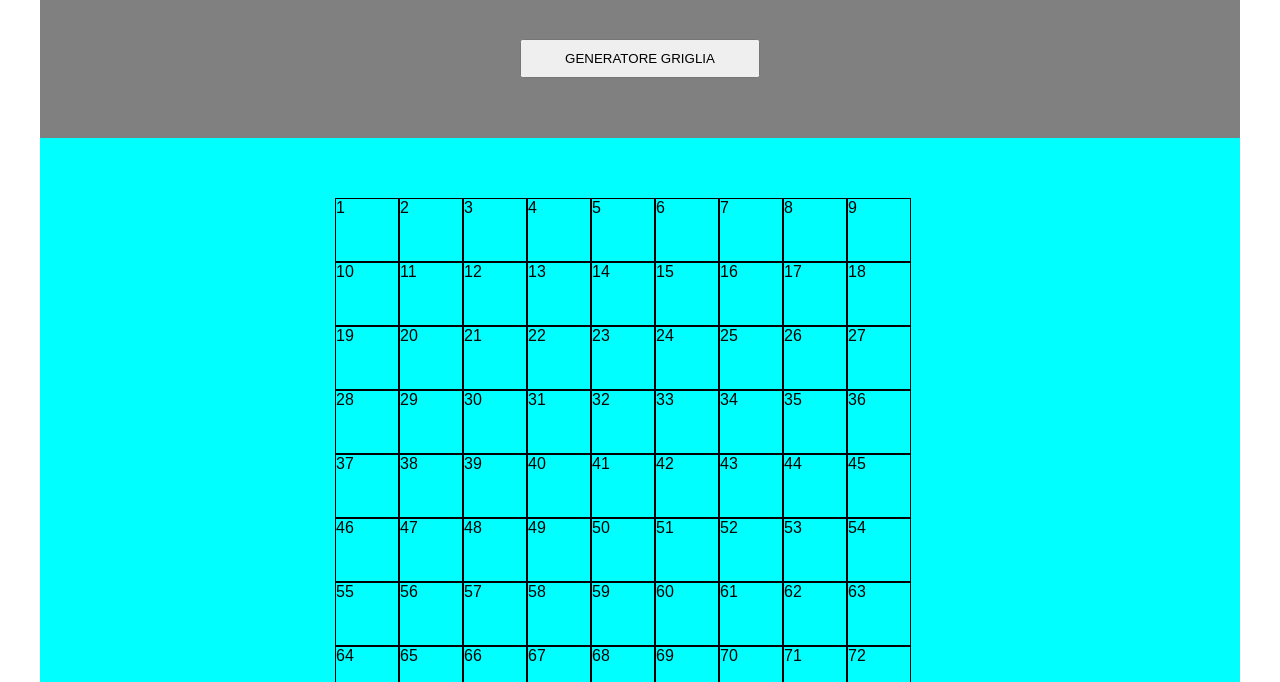
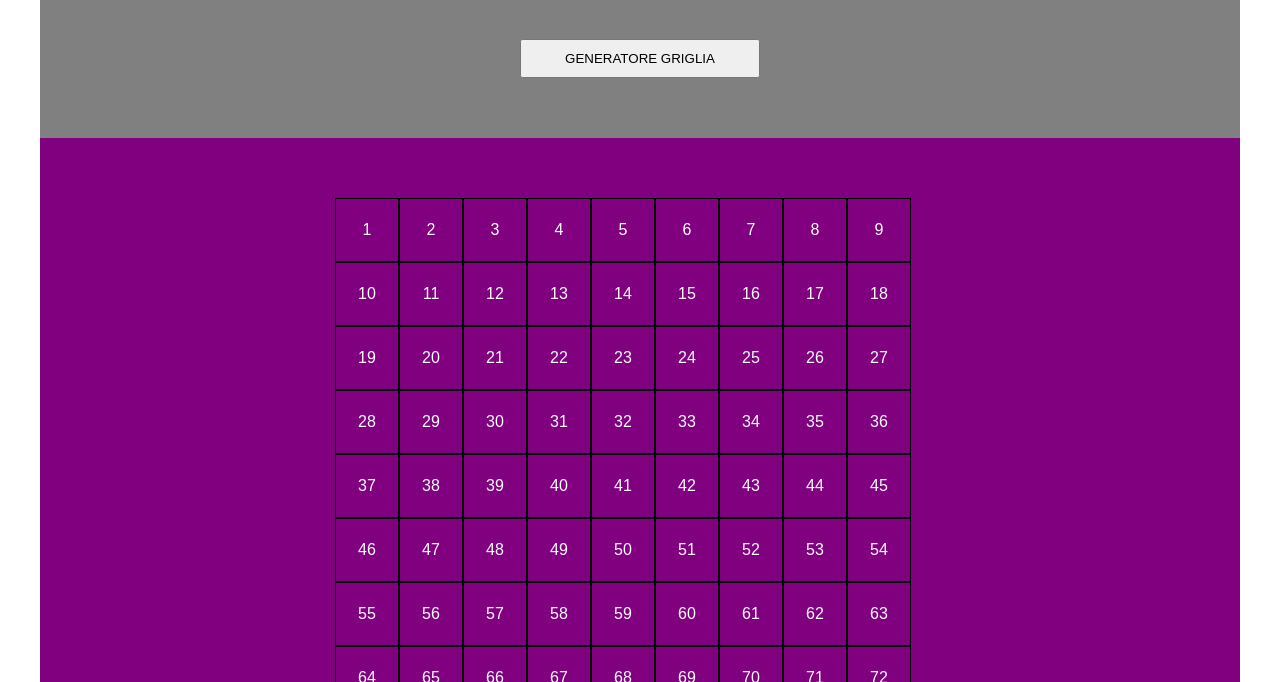
Before and after one commit to Denis-92/js-campominato-grid, a plain HTML site: page index.html in a window 1280 px wide. Both pictures are taken after a click on the button "GENERATORE GRIGLIA". Shown: the part 118-800 px from the top of the page. Drawn offline with Linux system fonts and the light colour scheme.

Commit message:
trasformato passaggio crea griglia in funzione

```diff
--- a/css/style.css
+++ b/css/style.css
@@ -33,7 +33,7 @@ body {
 #grid-background {
     max-width: 1200px;
     margin: 0 auto;
-    background-color: aqua;
+    background-color: purple;
     height: 100vh;
 }
 
@@ -48,4 +48,8 @@ body {
     width: 5vw;
     height: 5vw;
     border: 1px solid black;
+    color: white;
+    display: flex;
+    justify-content: center;
+    align-items: center;
 }
--- a/js/functions.js
+++ b/js/functions.js
@@ -1 +1,35 @@
 console.log('JS FUNCTIONS - OK');
+
+// DEFINISCI SE UN DATO NUMERO E' PARI O DISPARI
+
+function oddOrEven(reciveNumber) {
+    if (reciveNumber % 2 === 0) {
+        return true;
+    } else {
+        return false;
+    }
+}
+
+// CREA GRIGLIA DI GIOCO QUADRATA
+
+function makeGrid(index, vectorOfNumbers) {
+
+    console.log('bottone cliccato!');
+
+    const gridElement = document.getElementById('grid-container')
+    gridElement.innerHTML = '';
+
+    while (index < 100) {
+
+        const gridContent = document.createElement('div');
+        gridContent.className = 'grid-element';
+        gridContent.innerHTML = index + 1;
+
+        vectorOfNumbers[index] = index + 1;
+
+        gridElement.append(gridContent);
+
+        index++;
+    }
+
+}
--- a/js/script.js
+++ b/js/script.js
@@ -20,28 +20,19 @@ console.log('JS SCRIPT - OK');
 
 // 1) RILEVA IL CLICK SUL PULSANTE
 
+// 2) GENERA UNA MATRICE CON 100 CELLE, DA VISUALIZZARE 10 CELLE PER RIGA
+
+// 3) INSERIRE UN NUMERO PROGRESSIVO DA 1 A 100 IN OGNI CELLA DELLA MATRICE APPENA CREATA
+
 const clickButton = document.getElementById('grid-generator');
 
-// 2) GENERA UNA MATRICE CON 100 CELLE, DA VISUALIZZARE 10 CELLE PER RIGA
+const vectorOfNumbers = [];
+
+let i = 0;
 
 clickButton.addEventListener('click', function () {
-    console.log('bottone cliccato!');
-
-    const gridElement = document.getElementById('grid-container')
-    gridElement.innerHTML = '';
-
-    for (let i = 0; i < 100; i++) {
-
-        const gridContent = document.createElement('div');
-        gridContent.className = 'grid-element';
-        gridContent.innerHTML = i + 1;
-
-        gridElement.append(gridContent);
-    }
+    makeGrid(i, vectorOfNumbers);
 });
-
-
-// 3) INSERIRE UN NUMERO PROGRESSIVO DA 1 A 100 IN OGNI CELLA DELLA MATRICE APPENA CREATA
 
 // 4) RILEVA CLICK SU OGNI CELLA
 
```
